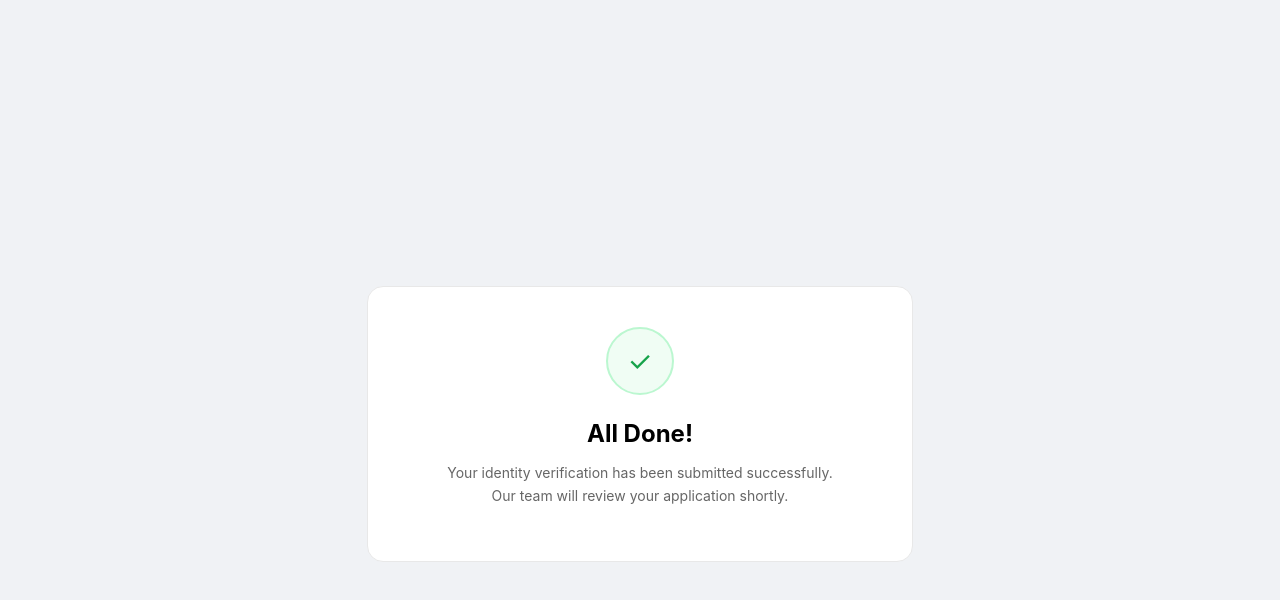
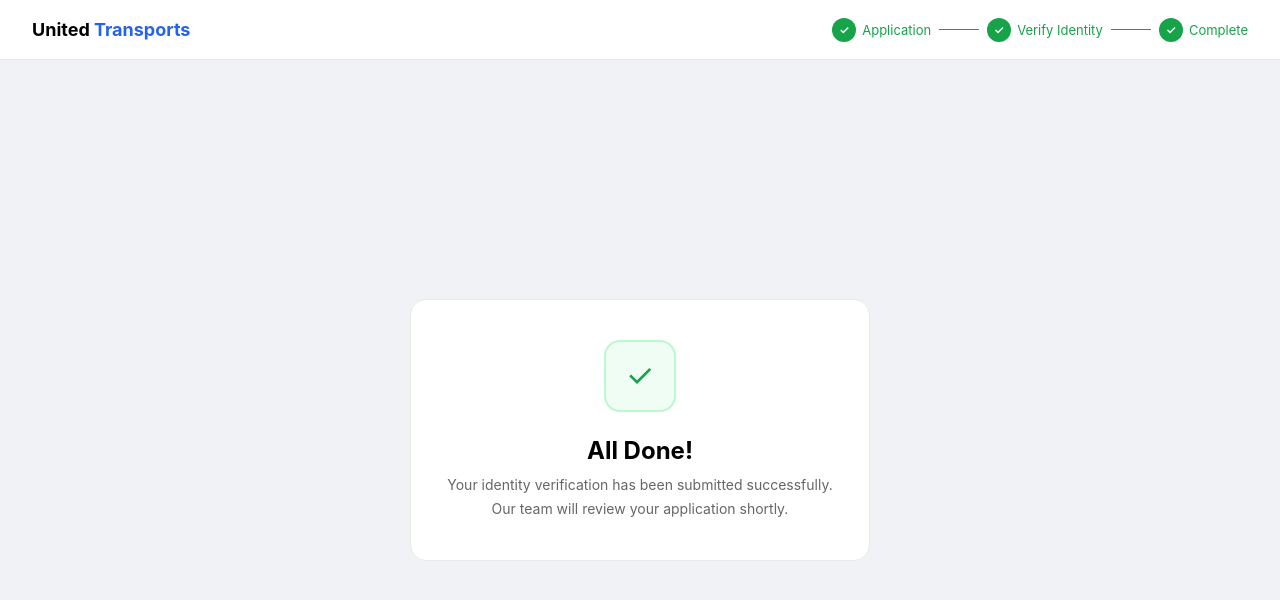
Before and after one commit to Sheeyx/plaid, a website: page public/complete.html in a window 1280 px wide. Drawn offline with Linux system fonts and the light colour scheme.

Commit message:
fix: add styles complete

```diff
--- a/public/complete.html
+++ b/public/complete.html
@@ -7,20 +7,95 @@
   <title>United Transports — Complete</title>
 
   <style>
+    * {
+      box-sizing: border-box;
+      margin: 0;
+      padding: 0;
+    }
+
     body {
       font-family: -apple-system, BlinkMacSystemFont, "Segoe UI", sans-serif;
       background: #f0f2f5;
       min-height: 100vh;
-      margin: 0;
+    }
+
+    .topnav {
+      background: #fff;
+      border-bottom: 1px solid #e8e8e8;
+      padding: 0 32px;
+      height: 60px;
+      display: flex;
+      align-items: center;
+      justify-content: space-between;
+    }
+
+    .logo {
+      font-size: 18px;
+      font-weight: 700;
+      color: #000;
+    }
+
+    .logo span {
+      color: #2563eb;
+    }
+
+    .progress-wrap {
+      display: flex;
+      align-items: center;
+      gap: 8px;
+    }
+
+    .progress-step {
+      display: flex;
+      align-items: center;
+      gap: 6px;
+      font-size: 13px;
+      color: #aaa;
+    }
+
+    .progress-step.done {
+      color: #16a34a;
+    }
+
+    .progress-num {
+      width: 24px;
+      height: 24px;
+      border-radius: 50%;
+      background: #e8e8e8;
       display: flex;
       align-items: center;
       justify-content: center;
-      padding: 24px;
+      font-size: 12px;
+      font-weight: 600;
+      color: #888;
+    }
+
+    .progress-step.done .progress-num {
+      background: #16a34a;
+      color: #fff;
+    }
+
+    .progress-line {
+      width: 40px;
+      height: 1px;
+      background: #e8e8e8;
+    }
+
+    .progress-line.done {
+      background: #16a34a;
+    }
+
+    .page {
+      min-height: calc(100vh - 60px);
+      display: flex;
+      align-items: center;
+      justify-content: center;
+      padding: 32px;
     }
 
     .card {
       width: 100%;
-      max-width: 480px;
+      max-width: 460px;
       background: #fff;
       border-radius: 16px;
       border: 1px solid #e8e8e8;
@@ -29,33 +104,64 @@
     }
 
     .check {
-      width: 64px;
-      height: 64px;
+      width: 72px;
+      height: 72px;
       background: #f0fdf4;
       border: 2px solid #bbf7d0;
-      border-radius: 50%;
+      border-radius: 16px;
       display: flex;
       align-items: center;
       justify-content: center;
       margin: 0 auto 24px;
-      font-size: 28px;
+      font-size: 32px;
       color: #16a34a;
     }
 
     h1 {
       font-size: 24px;
+      font-weight: 700;
+      color: #000;
       margin-bottom: 8px;
     }
 
     p {
       color: #666;
       font-size: 14px;
-      line-height: 1.6;
+      line-height: 1.7;
+    }
+
+    @media (max-width: 768px) {
+      .topnav { padding: 0 16px; }
+      .progress-step span { display: none; }
+      .page { padding: 16px; }
+      .card { padding: 32px 24px; }
     }
   </style>
 </head>
 
 <body>
+  <nav class="topnav">
+    <div class="logo">United <span>Transports</span></div>
+
+    <div class="progress-wrap">
+      <div class="progress-step done">
+        <div class="progress-num">✓</div>
+        <span>Application</span>
+      </div>
+      <div class="progress-line done"></div>
+      <div class="progress-step done">
+        <div class="progress-num">✓</div>
+        <span>Verify Identity</span>
+      </div>
+      <div class="progress-line done"></div>
+      <div class="progress-step done">
+        <div class="progress-num">✓</div>
+        <span>Complete</span>
+      </div>
+    </div>
+  </nav>
+
+  <main class="page">
     <div class="card">
       <div class="check">✓</div>
 
@@ -66,5 +172,6 @@
         Our team will review your application shortly.
       </p>
     </div>
+  </main>
 </body>
 </html>
```
Lines whose indentation alone changed are shown as unchanged.
